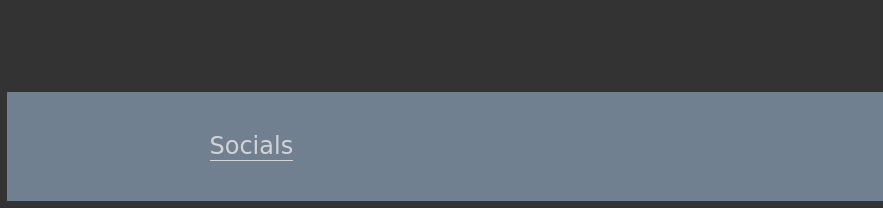
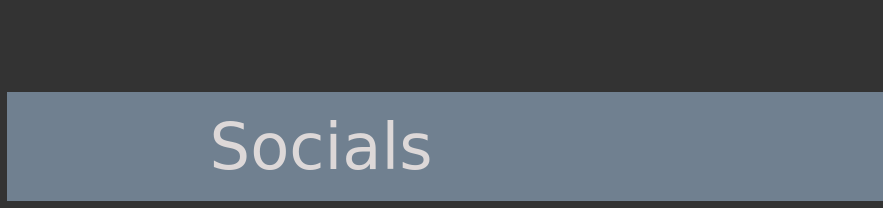
Before and after one commit to HussamAnwar/HussamAnwar.github.io, a plain HTML site: page resume.html in a window 1280 px wide. Shown: the part 914-1122 px from the top of the page, 0-883 px from the left. Drawn offline with Linux system fonts and the light colour scheme; a web font is replaced by a local one.

Commit message:
Update resume.html

```diff
--- a/resume.html
+++ b/resume.html
@@ -72,7 +72,7 @@
     </section>
     <footer class="main-footer">
         <div class="container main-footer-container">
-            <h3 class="name">Socials</h3>
+            <h3 class="name-large">Socials</h3>
             <ul class="nav footer-nav link">
                 <li>
                     <a href="https://www.github.com/HussamAnwar" target="blank">
```
